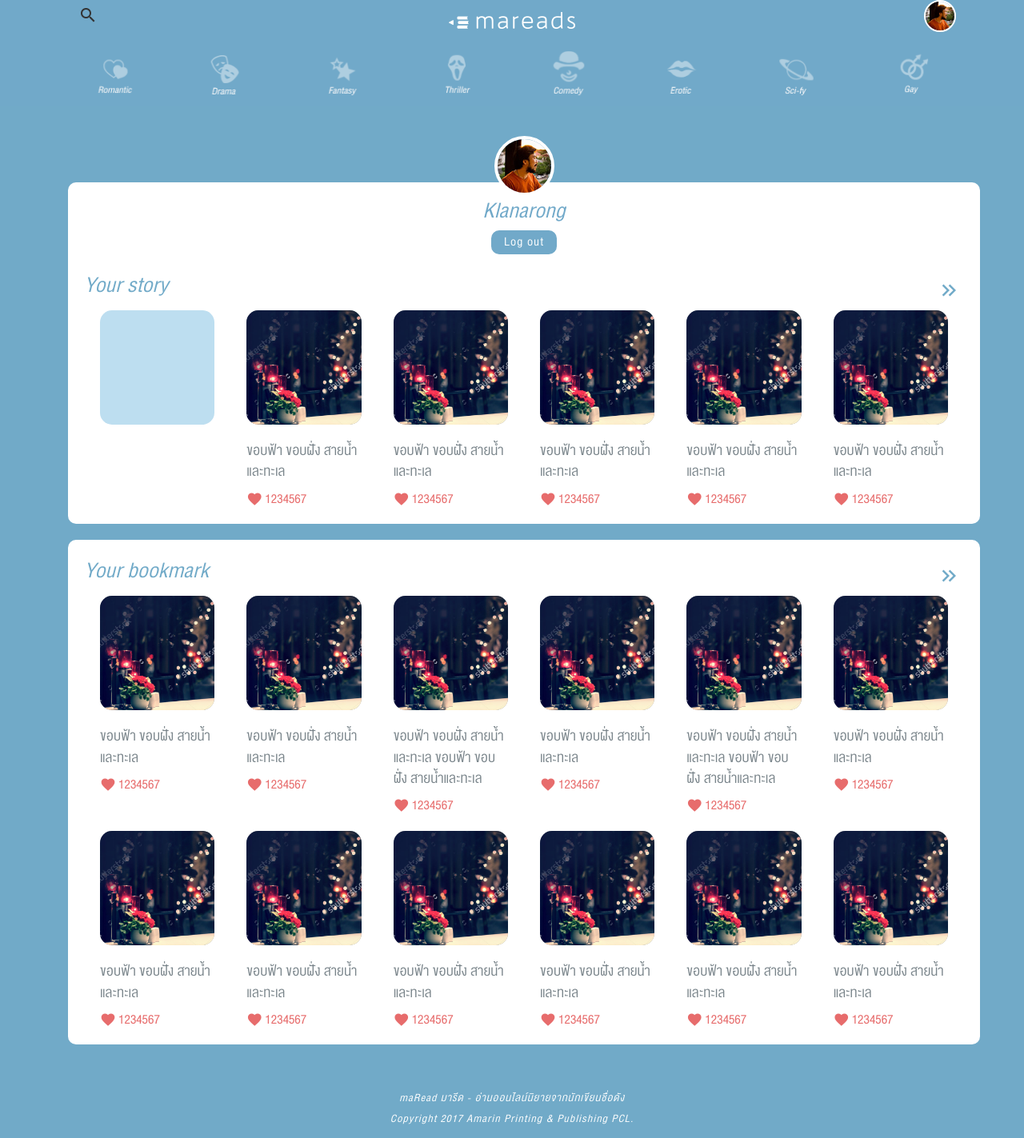
After one commit to eternaltot/maread2, a PHP site: page /profile.html in a window 1280 px wide. The commit adds this page. Shown: the whole page at 80% size. Run offline with PHP 8.4, Linux system fonts and the light colour scheme; some libraries are stand-ins or nearby versions.

Commit message:
ปรับ css และเพิ่มไฟล์ html
เพิ่ม profile.html / เพิ่มรูป

```diff
--- a/css/style.css
+++ b/css/style.css
@@ -448,84 +451,138 @@ img {
     margin-right: -20px;
     margin-bottom: 30px;
 }
-.footer-ep .like-count, .footer-ep .like-count i {
+
+.footer-ep .like-count,
+.footer-ep .like-count i {
     color: #e76c6c;
 }
+
 .footer-ep .navigator-ep {
     color: #fff;
     text-align: center;
 }
+
 .footer-ep .like-count span.count {
     position: relative;
     margin-left: 5px;
     top: -1px;
     letter-spacing: 1px;
 }
+
 .footer-ep .like-count i {
     position: relative;
     top: 5px;
 }
+
 .navigator-ep .number-ep {
     font-size: 24px;
     font-style: italic;
     margin-right: 9px;
     margin-left: 6px;
 }
+
 .footer-ep .navigator-ep i {
     position: relative;
     top: 6px;
     font-size: 24px;
 }
 
+
 /*-- Profile --*/
 
 .add-newstory .feature-thumbnail {
     background-color: #bddef0;
 }
+.section-profile-author {
+    margin-bottom: -90px;
+}
+.section-profile-author + .section-row {
+    padding-top: 90px;
+}
+.head-titlebar img {
+    margin-left: auto;
+    margin-right: auto;
+    border-radius: 50%;
+    border: solid 4px #fff;
+    width: 75px;
+}
+.author-name h3 {
+    font-size: 36px;
+    color: #71a9c9;
+    font-style: italic;
+    text-align: center;
+    margin-top: 0px;
+    margin-bottom: 3px;
+}
+.botton-login button {
+    background-color: #71a9c9!important;
+    padding: 0px 15px;
+    min-width: 0px;
+    font-size: 20px;
+    text-transform: inherit;
+    color: #fff;
+    letter-spacing: 1px;
+    border-radius: 10px;
+}
+.botton-login {
+    text-align: center;
+}
+
+
 /*.add-newstory .feature-thumbnail img {
     position: initial;
     margin-left: auto;
     margin-right: auto;
 }*/
 
+
 /*-- Story --*/
 
 .detail-count-box .favorite i {
     color: #e76c6c;
 }
+
 .detail-count-box .bookmark i {
     color: #71a9c9;
 }
+
 .detail-count-box .watched i {
     color: #71a9c9;
 }
+
 .detail-count-box {
     display: block;
     float: left;
     margin-top: 15px;
 }
+
 .detail-count-box i {
     margin-right: 5px;
     font-size: 14px;
     position: relative;
     top: 3px;
 }
+
 .detail-count-box span {
     margin-right: 15px;
 }
+
 .bookmark-share {
     float: right;
     margin-top: 15px;
 }
+
 .detail-count-box .name-author {
     color: #71a9c9;
     font-style: italic;
     position: relative;
     top: -10px;
 }
+
 .detail-count-box span.favorite {
     color: #e76c6c;
 }
+
 .post-date-data {
     text-align: right;
     color: #5b9eb3;
--- /dev/null
+++ b/profile.html
@@ -0,0 +1,336 @@
+<!DOCTYPE html>
+<html lang="en">
+
+<head>
+    <meta charset="utf-8">
+    <meta http-equiv="X-UA-Compatible" content="IE=edge">
+    <meta name="viewport" content="width=device-width, initial-scale=1">
+    <!-- The above 3 meta tags *must* come first in the head; any other head content must come *after* these tags -->
+    <title>maRead Project</title>
+    <!-- Bootstrap css-->
+    <link rel="stylesheet" href="css/bootstrap.min.css">
+    <!--Google Icon Font-->
+    <link href="http://fonts.googleapis.com/icon?family=Material+Icons" rel="stylesheet">
+    <!-- Propeller css -->
+    <link href="css/propeller.min.css" rel="stylesheet">
+    <!-- Maread Style -->
+    <link href="css/style.css" rel="stylesheet">
+    <!-- <link rel="stylesheet" type="text/css" href="css/main.css"> -->
+</head>
+
+<body>
+    <div class="container">
+        <!-- Nav menu with side menu -->
+        <nav class="navbar navbar-inverse navbar-fixed-top pmd-navbar">
+            <!-- <nav id="header" class="navbar navbar-inverse header--fixed hide-from-print pmd-navbar" role="banner"> -->
+            <div class="container">
+                <!-- Brand and toggle get grouped for better mobile display -->
+                <div class="search-box col-md-4">
+                    <button class="btn">
+                        <i class="material-icons md-light">search</i>
+                    </button>
+                </div>
+                <div class="navbar-header col-md-4">
+                    <button class="pmd-ripple-effect navbar-toggle pmd-navbar-toggle" type="button">
+                        <span class="sr-only">Toggle navigation</span>
+                        <span class="icon-bar"></span>
+                        <span class="icon-bar"></span>
+                        <span class="icon-bar"></span>
+                    </button>
+                    <a href="javascript:void(0);" class="navbar-brand navbar-brand-custome"><img src="images/logo_mareads.png" /></a>
+                </div>
+                <div class="user-box col-md-4">
+                    <div class="dropdown pmd-dropdown pmd-user-info">
+                        <a href="javascript:void(0);" class="btn-user dropdown-toggle media" data-toggle="dropdown" aria-expanded="false">
+                            <div class="media-left pmd-ripple-effect">
+                                <img src="images/kla.jpg" width="40" height="40" alt="avatar">
+                            </div>
+                            <!-- <div class="media-body media-middle">
+                            User
+                        </div>
+                        <div class="media-right media-middle">
+                            <i class="material-icons md-dark pmd-sm">more_vert</i>
+                        </div> -->
+                        </a>
+                        <ul class="dropdown-menu dropdown-menu-right" role="menu">
+                            <li><a href="javascript:void(0);">Edit Profile</a></li>
+                            <li><a href="javascript:void(0);">Logout</a></li>
+                        </ul>
+                    </div>
+                </div>
+                <!-- Collect the nav links, forms, and other content for toggling -->
+                <div id="bs-example-navbar-collapse-1" class="collapse navbar-collapse pmd-navbar-sidebar">
+                    <div id="box-row-2">
+                        <ul class="nav navbar-nav">
+                            <li><a class="pmd-ripple-effect" href="javascript:void(0);"><span class="menu-mobile">Romantic</span><span class="menu-desktop"><img src="images/menu_romantic.gif"></span> <span class="sr-only">(current)</span></a></li>
+                            <li><a class="pmd-ripple-effect" href="javascript:void(0);"><span class="menu-mobile">Drama</span><span class="menu-desktop"><img src="images/menu_drama.gif"></span></a></li>
+                            <li><a class="pmd-ripple-effect" href="javascript:void(0);"><span class="menu-mobile">Fantasy</span><span class="menu-desktop"><img src="images/menu_fantasy.gif"></span></a></li>
+                            <li><a class="pmd-ripple-effect" href="javascript:void(0);"><span class="menu-mobile">Thriller</span><span class="menu-desktop"><img src="images/menu_thriller.gif"></span></a></li>
+                            <li><a class="pmd-ripple-effect" href="javascript:void(0);"><span class="menu-mobile">Comedy</span><span class="menu-desktop"><img src="images/menu_comedy.gif"></span></a></li>
+                            <li><a class="pmd-ripple-effect" href="javascript:void(0);"><span class="menu-mobile">Erotic</span><span class="menu-desktop"><img src="images/menu_erotic.gif"></span></a></li>
+                            <li><a class="pmd-ripple-effect" href="javascript:void(0);"><span class="menu-mobile">Sci-fy</span><span class="menu-desktop"><img src="images/menu_scify.gif"></span></a></li>
+                            <li><a class="pmd-ripple-effect" href="javascript:void(0);"><span class="menu-mobile">Gay</span><span class="menu-desktop"><img src="images/menu_gay.gif"></span></a></li>
+                        </ul>
+                    </div>
+                </div>
+                <!-- /.navbar-collapse -->
+            </div>
+            <!-- /.container-fluid -->
+            <div class="pmd-sidebar-overlay"></div>
+        </nav>
+        <!-- Main Content -->
+        <div class="maincontent container">
+        <div class="section-profile-author">
+            <div class="head-titlebar">
+                    <div class="author-pic"><img src="images/kla.jpg"></div>
+                    <div class="author-name"><h3>Klanarong</h3></div>
+                    <div class="botton-login"><button type="button" class="btn pmd-btn-flat pmd-ripple-effect">Log out</button></div>
+                </div>
+        </div>
+            <div class="section-row profile-section-1">
+                <div class="bookmark head-title">
+                    <h3 class="text-title">Your story</h3>
+                    <i class="material-icons md-light all-next">chevron_right</i>
+                    <i class="material-icons md-light all-next">chevron_right</i>
+                </div>
+                <div class="bookmark-list-row">
+                    <div class="block-row">
+                        <div class="col-3 add-newstory">
+                            <a href="javascript:void(0);">
+                                <div class="feature-thumbnail">
+                                </div>
+                            </a>
+                        </div>
+                        <div class="col-3">
+                            <div class="feature-thumbnail">
+                                <img src="images/hilight.jpg">
+                            </div>
+                            <div class="title-content">
+                                <h3 class="title-article">ขอบฟ้า ขอบฝั่ง สายน้ำและทะเล</h3>
+                                <div class="favorite-data">
+                                    <i class="material-icons md-light favorite">favorite</i><span>1234567 </span>
+                                </div>
+                            </div>
+                        </div>
+                        <div class="col-3">
+                            <div class="feature-thumbnail">
+                                <img src="images/hilight.jpg">
+                            </div>
+                            <div class="title-content">
+                                <h3 class="title-article">ขอบฟ้า ขอบฝั่ง สายน้ำและทะเล</h3>
+                                <div class="favorite-data">
+                                    <i class="material-icons md-light favorite">favorite</i><span>1234567 </span>
+                                </div>
+                            </div>
+                        </div>
+                        <div class="col-3">
+                            <div class="feature-thumbnail">
+                                <img src="images/hilight.jpg">
+                            </div>
+                            <div class="title-content">
+                                <h3 class="title-article">ขอบฟ้า ขอบฝั่ง สายน้ำและทะเล</h3>
+                                <div class="favorite-data">
+                                    <i class="material-icons md-light favorite">favorite</i><span>1234567 </span>
+                                </div>
+                            </div>
+                        </div>
+                        <div class="col-3">
+                            <div class="feature-thumbnail">
+                                <img src="images/hilight.jpg">
+                            </div>
+                            <div class="title-content">
+                                <h3 class="title-article">ขอบฟ้า ขอบฝั่ง สายน้ำและทะเล</h3>
+                                <div class="favorite-data">
+                                    <i class="material-icons md-light favorite">favorite</i><span>1234567 </span>
+                                </div>
+                            </div>
+                        </div>
+                        <div class="col-3">
+                            <div class="feature-thumbnail">
+                                <img src="images/hilight.jpg">
+                            </div>
+                            <div class="title-content">
+                                <h3 class="title-article">ขอบฟ้า ขอบฝั่ง สายน้ำและทะเล</h3>
+                                <div class="favorite-data">
+                                    <i class="material-icons md-light favorite">favorite</i><span>1234567 </span>
+                                </div>
+                            </div>
+                        </div>
+                    </div>
+                </div>
+            </div>
+            <div class="section-row profile-section-2">
+                <div class="latest head-title">
+                    <h3 class="text-title">Your bookmark</h3>
+                    <i class="material-icons md-light all-next">chevron_right</i>
+                    <i class="material-icons md-light all-next">chevron_right</i>
+                </div>
+                <div class="latest-list-row">
+                    <div class="block-row">
+                        <div class="col-3">
+                            <div class="feature-thumbnail">
+                                <img src="images/hilight.jpg">
+                            </div>
+                            <div class="title-content">
+                                <h3 class="title-article">ขอบฟ้า ขอบฝั่ง สายน้ำและทะเล</h3>
+                                <div class="favorite-data">
+                                    <i class="material-icons md-light favorite">favorite</i><span>1234567 </span>
+                                </div>
+                            </div>
+                        </div>
+                        <div class="col-3">
+                            <div class="feature-thumbnail">
+                                <img src="images/hilight.jpg">
+                            </div>
+                            <div class="title-content">
+                                <h3 class="title-article">ขอบฟ้า ขอบฝั่ง สายน้ำและทะเล</h3>
+                                <div class="favorite-data">
+                                    <i class="material-icons md-light favorite">favorite</i><span>1234567 </span>
+                                </div>
+                            </div>
+                        </div>
+                        <div class="col-3">
+                            <div class="feature-thumbnail">
+                                <img src="images/hilight.jpg">
+                            </div>
+                            <div class="title-content">
+                                <h3 class="title-article">ขอบฟ้า ขอบฝั่ง สายน้ำและทะเล ขอบฟ้า ขอบฝั่ง สายน้ำและทะเล</h3>
+                                <div class="favorite-data">
+                                    <i class="material-icons md-light favorite">favorite</i><span>1234567 </span>
+                                </div>
+                            </div>
+                        </div>
+                        <div class="col-3">
+                            <div class="feature-thumbnail">
+                                <img src="images/hilight.jpg">
+                            </div>
+                            <div class="title-content">
+                                <h3 class="title-article">ขอบฟ้า ขอบฝั่ง สายน้ำและทะเล</h3>
+                                <div class="favorite-data">
+                                    <i class="material-icons md-light favorite">favorite</i><span>1234567 </span>
+                                </div>
+                            </div>
+                        </div>
+                        <div class="col-3">
+                            <div class="feature-thumbnail">
+                                <img src="images/hilight.jpg">
+                            </div>
+                            <div class="title-content">
+                                <h3 class="title-article">ขอบฟ้า ขอบฝั่ง สายน้ำและทะเล ขอบฟ้า ขอบฝั่ง สายน้ำและทะเล</h3>
+                                <div class="favorite-data">
+                                    <i class="material-icons md-light favorite">favorite</i><span>1234567 </span>
+                                </div>
+                            </div>
+                        </div>
+                        <div class="col-3">
+                            <div class="feature-thumbnail">
+                                <img src="images/hilight.jpg">
+                            </div>
+                            <div class="title-content">
+                                <h3 class="title-article">ขอบฟ้า ขอบฝั่ง สายน้ำและทะเล</h3>
+                                <div class="favorite-data">
+                                    <i class="material-icons md-light favorite">favorite</i><span>1234567 </span>
+                                </div>
+                            </div>
+                        </div>
+                    </div>
+                    <div class="block-row">
+                        <div class="col-3">
+                            <div class="feature-thumbnail">
+                                <img src="images/hilight.jpg">
+                            </div>
+                            <div class="title-content">
+                                <h3 class="title-article">ขอบฟ้า ขอบฝั่ง สายน้ำและทะเล</h3>
+                                <div class="favorite-data">
+                                    <i class="material-icons md-light favorite">favorite</i><span>1234567 </span>
+                                </div>
+                            </div>
+                        </div>
+                        <div class="col-3">
+                            <div class="feature-thumbnail">
+                                <img src="images/hilight.jpg">
+                            </div>
+                            <div class="title-content">
+                                <h3 class="title-article">ขอบฟ้า ขอบฝั่ง สายน้ำและทะเล</h3>
+                                <div class="favorite-data">
+                                    <i class="material-icons md-light favorite">favorite</i><span>1234567 </span>
+                                </div>
+                            </div>
+                        </div>
+                        <div class="col-3">
+                            <div class="feature-thumbnail">
+                                <img src="images/hilight.jpg">
+                            </div>
+                            <div class="title-content">
+                                <h3 class="title-article">ขอบฟ้า ขอบฝั่ง สายน้ำและทะเล</h3>
+                                <div class="favorite-data">
+                                    <i class="material-icons md-light favorite">favorite</i><span>1234567 </span>
+                                </div>
+                            </div>
+                        </div>
+                        <div class="col-3">
+                            <div class="feature-thumbnail">
+                                <img src="images/hilight.jpg">
+                            </div>
+                            <div class="title-content">
+                                <h3 class="title-article">ขอบฟ้า ขอบฝั่ง สายน้ำและทะเล</h3>
+                                <div class="favorite-data">
+                                    <i class="material-icons md-light favorite">favorite</i><span>1234567 </span>
+                                </div>
+                            </div>
+                        </div>
+                        <div class="col-3">
+                            <div class="feature-thumbnail">
+                                <img src="images/hilight.jpg">
+                            </div>
+                            <div class="title-content">
+                                <h3 class="title-article">ขอบฟ้า ขอบฝั่ง สายน้ำและทะเล</h3>
+                                <div class="favorite-data">
+                                    <i class="material-icons md-light favorite">favorite</i><span>1234567 </span>
+                                </div>
+                            </div>
+                        </div>
+                        <div class="col-3">
+                            <div class="feature-thumbnail">
+                                <img src="images/hilight.jpg">
+                            </div>
+                            <div class="title-content">
+                                <h3 class="title-article">ขอบฟ้า ขอบฝั่ง สายน้ำและทะเล</h3>
+                                <div class="favorite-data">
+                                    <i class="material-icons md-light favorite">favorite</i><span>1234567 </span>
+                                </div>
+                            </div>
+                        </div>
+                    </div>
+                </div>
+            </div>
+        </div>
+        <!-- Footer -->
+        <div class="footer-maread">
+            <p>maRead มารีด - อ่านออนไลน์นิยายจากนักเขียนชื่อดัง
+                <br> Copyright 2017 Amarin Printing & Publishing PCL.</p>
+        </div>
+    </div>
+    <!-- jQuery before Propeller.js -->
+    <script type="text/javascript" src="js/jquery-1.12.2.min.js"></script>
+    <!-- Include all compiled plugins (below), or include individual files as needed -->
+    <script type="text/javascript" src="js/bootstrap.min.js"></script>
+    <script type="text/javascript" src="js/propeller.min.js"></script>
+    <!-- <script type="text/javascript" src="js/headroom.min.js"></script>
+    <script type="text/javascript">
+        (function(){
+            var Header = new Headroom(document.querySelector("#header"),{
+                tolerance:5,
+                offset:205,
+                classes:{
+                    initial:"animated",
+                    pinned:"slideDown",
+                    unpinned:"slideUp"
+                }
+            });
+            Header.init();
+        }());
+    </script> -->
+</body>
+
+</html>
```
Also changed, not shown: other parts of css/style.css (+81 -2 lines), storyedit1.html (+29 -7 lines), storyread.html (+16 -9 lines), images/kla.jpg.
